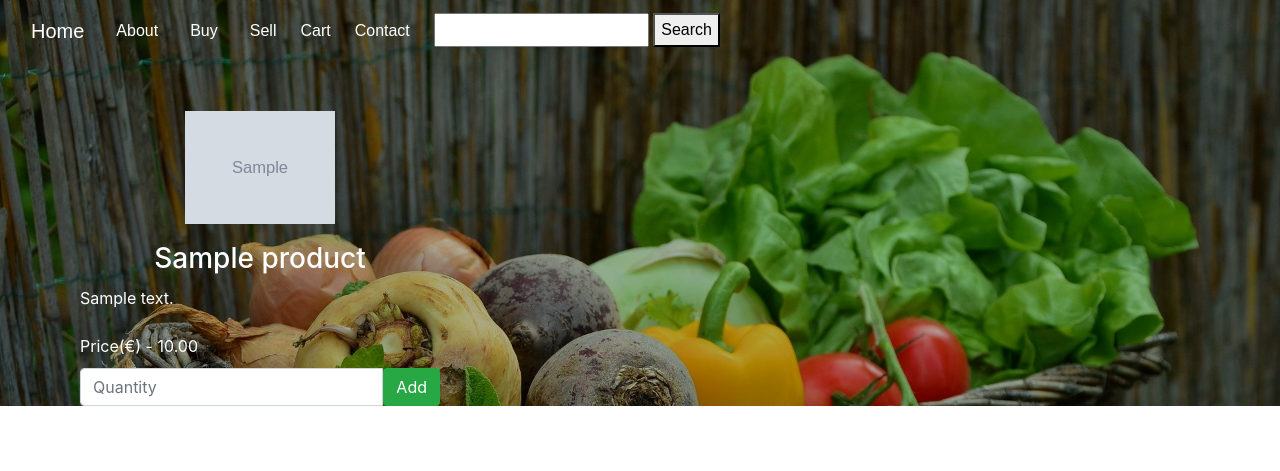
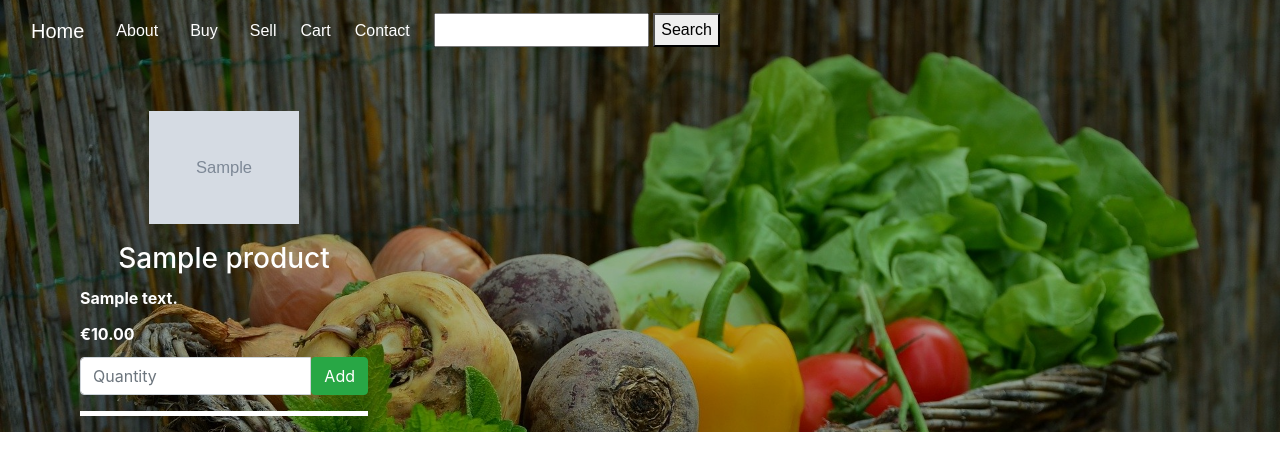
Before and after one commit to digitalstuart/kerry-online-farmers-market, a Django app: page /products/all/ in a window 1280 px wide. Shown: the top 471 px of the page. Run offline with Django 3.2, Linux system fonts and the light colour scheme; tables that the repository leaves empty hold one stand-in row (values such as "Sample post"); grey boxes marked "Sample" are stand-in pictures; some libraries are stand-ins or nearby versions; some web fonts are replaced.

Commit message:
Added horizontal rule, 'strong' text and other formatting for Products page

```diff
--- a/products/templates/products.html
+++ b/products/templates/products.html
@@ -9,11 +9,12 @@
 				<div class="product" style="background-image: url('{{ MEDIA_URL }}{{ product.image }}')"></div>
 
 				<h3>{{ product.name }}</h3>
-				<p class="product-description">{{ product.description }}</p>
-				<p class="product-price"> Price(€) - {{ product.price }}</p>
+				<p class="product-description"><strong>{{ product.description }}</strong></p>
+				<p class="product-price"><strong>€{{ product.price }}</strong></p>
                 {% if product.user == request.user %}
-				<a href="{% url 'edit_product' product.id %}" class="btn btn-default">Edit this product</a>
-                <a href="{% url 'delete_product' product.id %}" class="btn btn-default">Delete this product</a>
+				<a href="{% url 'edit_product' product.id %}" class="btn btn-default"><strong>Edit this product</strong></a>
+                <a href="{% url 'delete_product' product.id %}" class="btn btn-default"><strong>Delete this product</strong></a>
+
                 {% endif %}
 
 				<form method="post" action="{% url 'add_to_cart' product.id %}">
@@ -25,6 +26,7 @@
                         </span>
 					</div>
 				</form>
+                <hr class="block-divider">
 			</div>
 		</div>
 		{% endfor %}
--- a/static/css/custom.css
+++ b/static/css/custom.css
@@ -128,10 +128,10 @@ caption p {
 
 .panel-body {
     height: 100%;
+    width: 80%;
 }
 
 .product-description {
-    min-height: 40px;
     margin-bottom: 8px;
     text-align: left;
 }
@@ -140,3 +140,10 @@ caption p {
     margin-bottom: 8px;
     text-align: left;
 }
+
+.block-divider {
+    width: 100%;
+    height: 5px;
+    border: 0;
+    background-color: white;
+}
```
